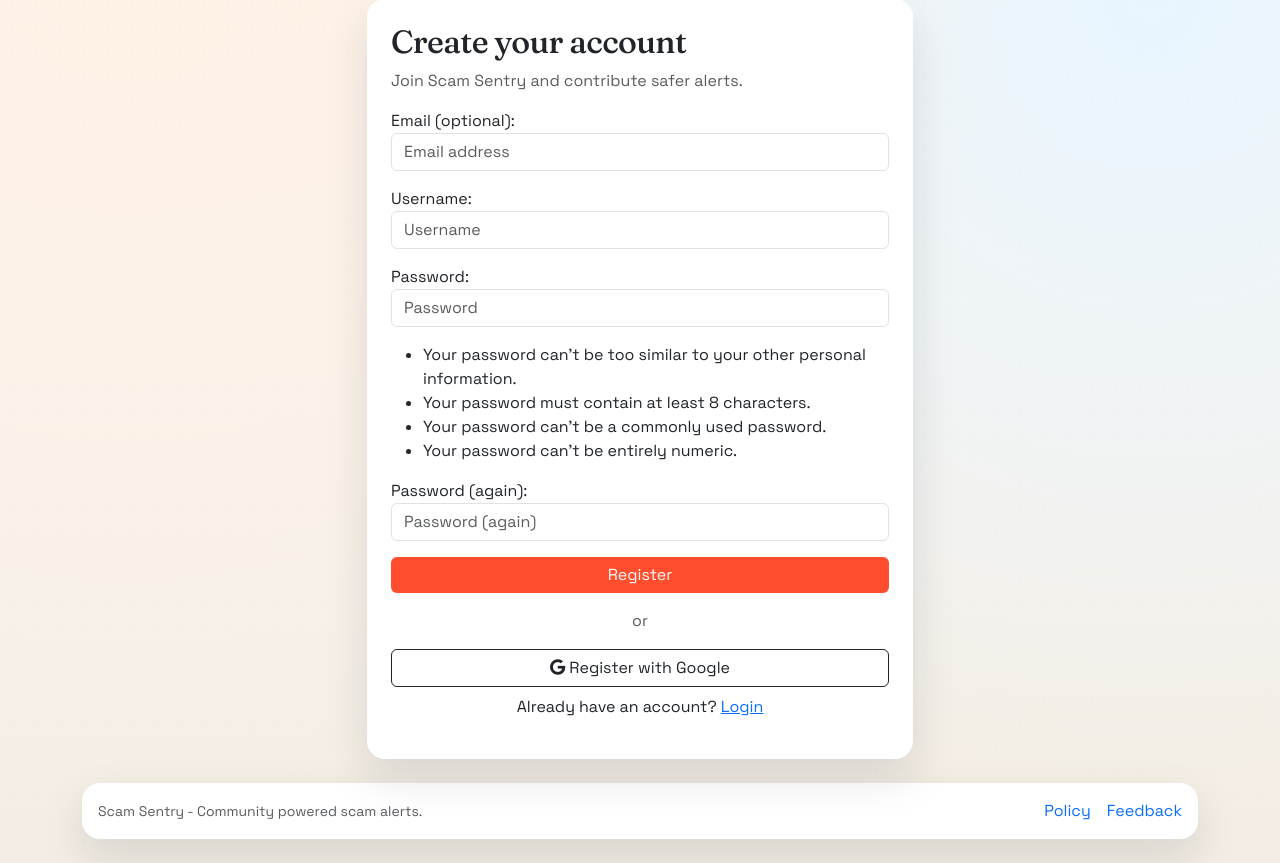
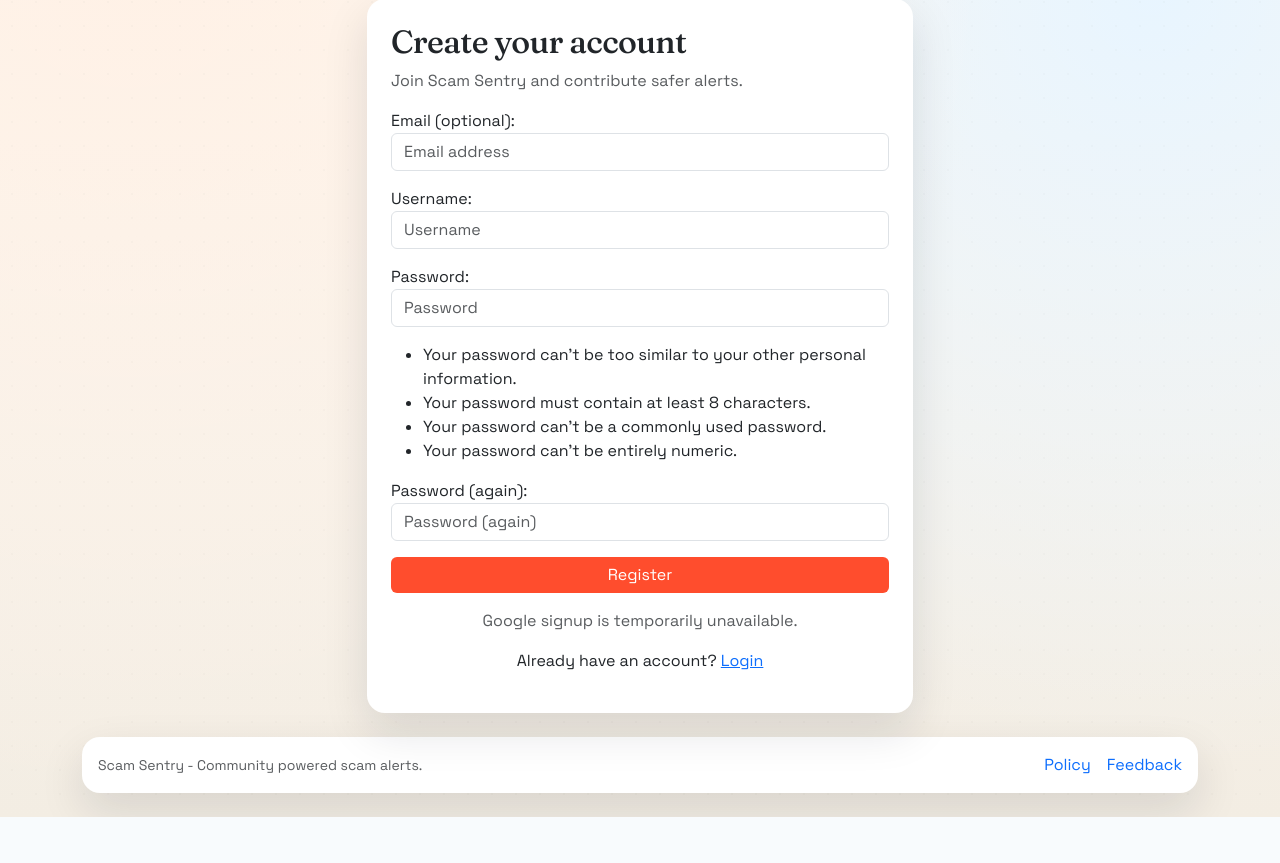
Before and after one commit to MwachiraD/Scam-sentry, a Django app: page /accounts/signup/ in a window 1280 px wide. Shown: the part 154-1017 px from the top of the page. After the commit the page ends 971 px from the top, so only its background shows below. Run offline with Django 5.2, Linux system fonts and the light colour scheme; data comes from the database, SQL or seed files in the repository; parts of the project's set-up code (start-up, migrations or seed data) failed here and were passed over; some libraries are stand-ins or nearby versions.

Commit message:
Make auth pages resilient without Google provider

```diff
--- a/templates/account/signup.html
+++ b/templates/account/signup.html
@@ -1,5 +1,4 @@
 {% extends 'base.html' %}
-{% load socialaccount %}
 {% load static %}
 
 {% block title %}Register{% endblock %}
@@ -22,12 +21,7 @@
         <button type="submit" class="btn btn-accent w-100">Register</button>
       </form>
 
-      <div class="text-center my-3 text-muted">or</div>
-
-      {% provider_login_url 'google' process='signup' as google_signup_url %}
-      <a href="{{ google_signup_url }}?next=/" class="btn btn-outline-dark w-100 mb-2">
-        <i class="fab fa-google"></i> Register with Google
-      </a>
+      <div class="text-center my-3 text-muted">Google signup is temporarily unavailable.</div>
 
       <div class="text-center">
         <p>Already have an account? <a href="{% url 'account_login' %}">Login</a></p>
```
Also changed, not shown: templates/account/login.html (+1 -7 lines).
